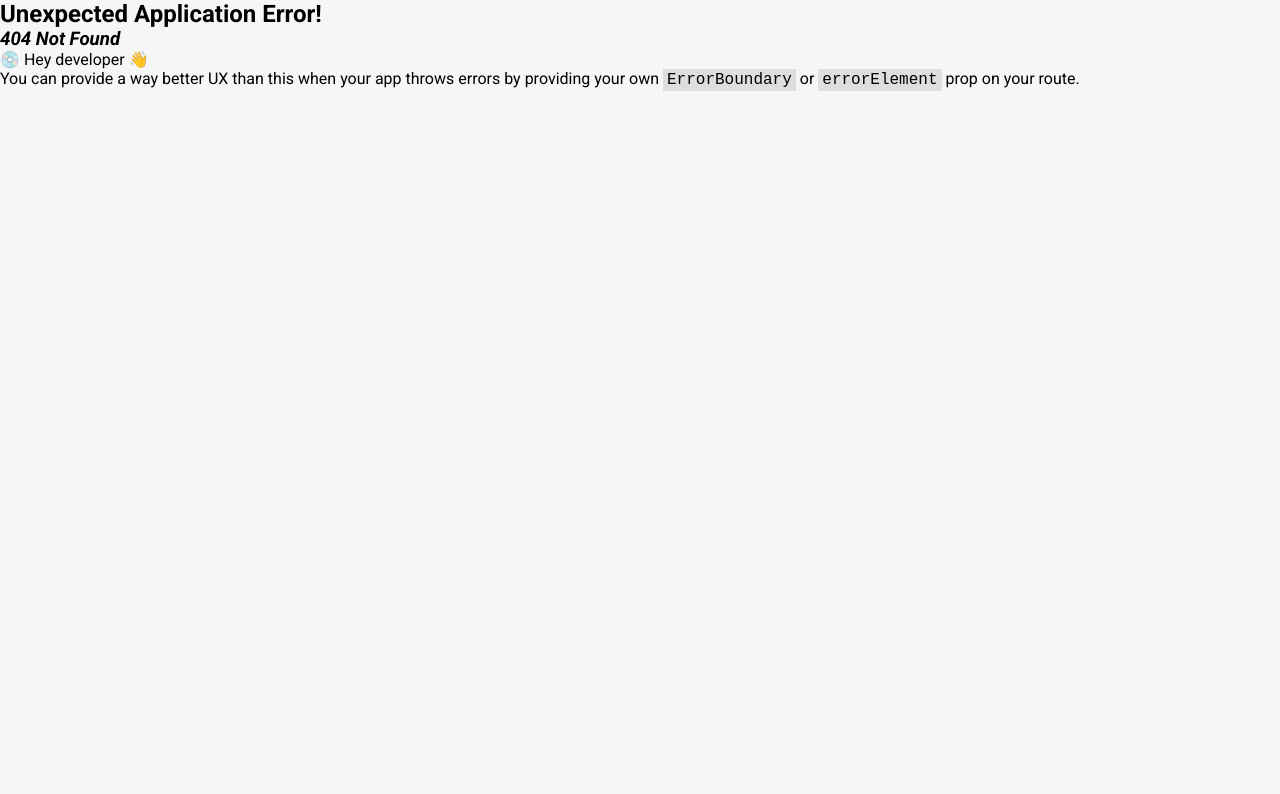
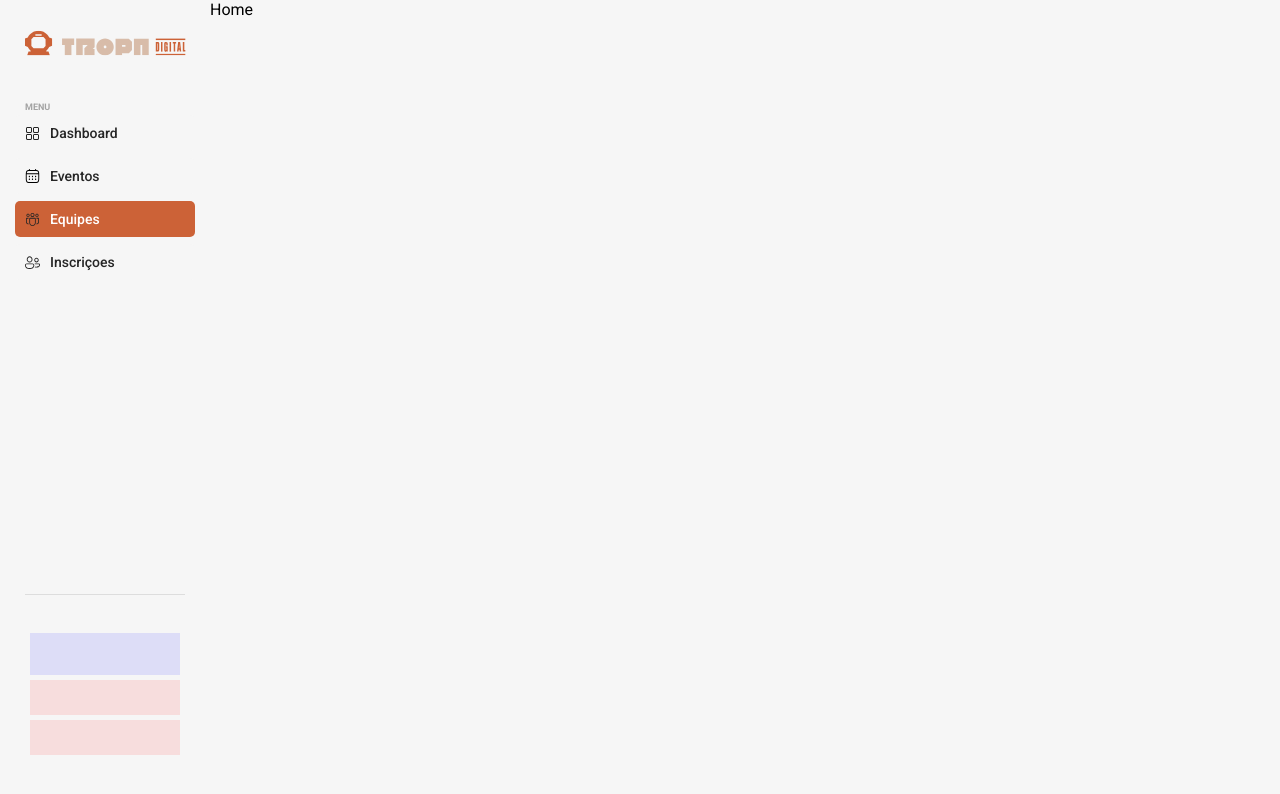
Before and after one commit to Lehzinho/Tropa-digital, a React (Vite) app: page /equipes in a window 1280 px wide. Before the commit this address had no page. Shown: the top 794 px of the page. Built offline with nearby package versions, Linux system fonts and the light colour scheme.

Commit message:
fix: adusts for the navbar

```diff
--- a/src/layout/index.tsx
+++ b/src/layout/index.tsx
@@ -0,0 +1,27 @@
+/* eslint-disable react-hooks/exhaustive-deps */
+import { Outlet } from "react-router-dom";
+import { useEffect } from "react";
+import { useNavigate } from "react-router-dom";
+import { useAuthContext } from "../context/AuthContext";
+import { Menu } from "./navBar";
+
+import * as S from "./styles";
+
+export const DefaultLayout = () => {
+  const { isAuthenticated } = useAuthContext();
+  const navigate = useNavigate();
+  useEffect(() => {
+    if (!isAuthenticated) {
+      navigate("/login");
+    }
+  }, [isAuthenticated]);
+
+  return (
+    <S.Container>
+      <Menu />
+      <S.Main>
+        <Outlet />
+      </S.Main>
+    </S.Container>
+  );
+};
--- a/src/layout/styles.ts
+++ b/src/layout/styles.ts
@@ -0,0 +1,13 @@
+import styled from "styled-components";
+
+export const Container = styled.div`
+  flex: 1;
+  height: 100vh;
+  display: grid;
+  grid-template-areas: "nav main";
+  grid-template-columns: 210px auto;
+`;
+
+export const Main = styled.main`
+  grid-area: main;
+`;
--- a/src/main.tsx
+++ b/src/main.tsx
@@ -1,9 +1,12 @@
 import { StrictMode } from "react";
 import { createRoot } from "react-dom/client";
 import App from "./App.tsx";
+import { AuthProvider } from "./context/AuthContext.tsx";
 
 createRoot(document.getElementById("root")!).render(
   <StrictMode>
-    <App />
+    <AuthProvider>
+      <App />
+    </AuthProvider>
   </StrictMode>
 );
--- a/src/pages/home/index.tsx
+++ b/src/pages/home/index.tsx
@@ -1,3 +1,3 @@
 export const Home = () => {
-  return <div />;
+  return <div>Home</div>;
 };
--- a/src/pages/login/index.tsx
+++ b/src/pages/login/index.tsx
@@ -6,6 +6,8 @@ import { Button } from "../../components/button";
 import { zodResolver } from "@hookform/resolvers/zod";
 import { useForm } from "react-hook-form";
 import { z } from "zod";
+import { useAuthContext } from "../../context/AuthContext";
+import { useNavigate } from "react-router-dom";
 
 const passwordRegex = /^(?=.*[a-z])(?=.*[A-Z])(?=.*\d)(?=.*[\W_]).{8,}$/;
 const signInForm = z.object({
@@ -26,6 +28,9 @@ const signInForm = z.object({
 type SignInForm = z.infer<typeof signInForm>;
 
 export const Login = () => {
+  const { handleAuthentication } = useAuthContext();
+  const navigate = useNavigate();
+
   const {
     register,
     handleSubmit,
@@ -35,7 +40,11 @@ export const Login = () => {
   });
 
   const handleSignIn = async (data: SignInForm) => {
+    // fetch data from db
     console.log(data);
+
+    handleAuthentication(true);
+    navigate("/");
   };
 
   return (
--- a/src/styles/themes/defaults.ts
+++ b/src/styles/themes/defaults.ts
@@ -3,5 +3,7 @@ export const DefaultTheme = {
   "background-white2": "#F6F6F6",
   "main-color": "#CC6237",
   "text-color": "#2A4D8E80",
+  "text-color-gray": "#A3A3A3",
   "warning-color": "tomato",
+  "text-color-black": "#252525",
 } as const;
```
Also changed, not shown: src/routes/routes.tsx (+8 -1 lines).
